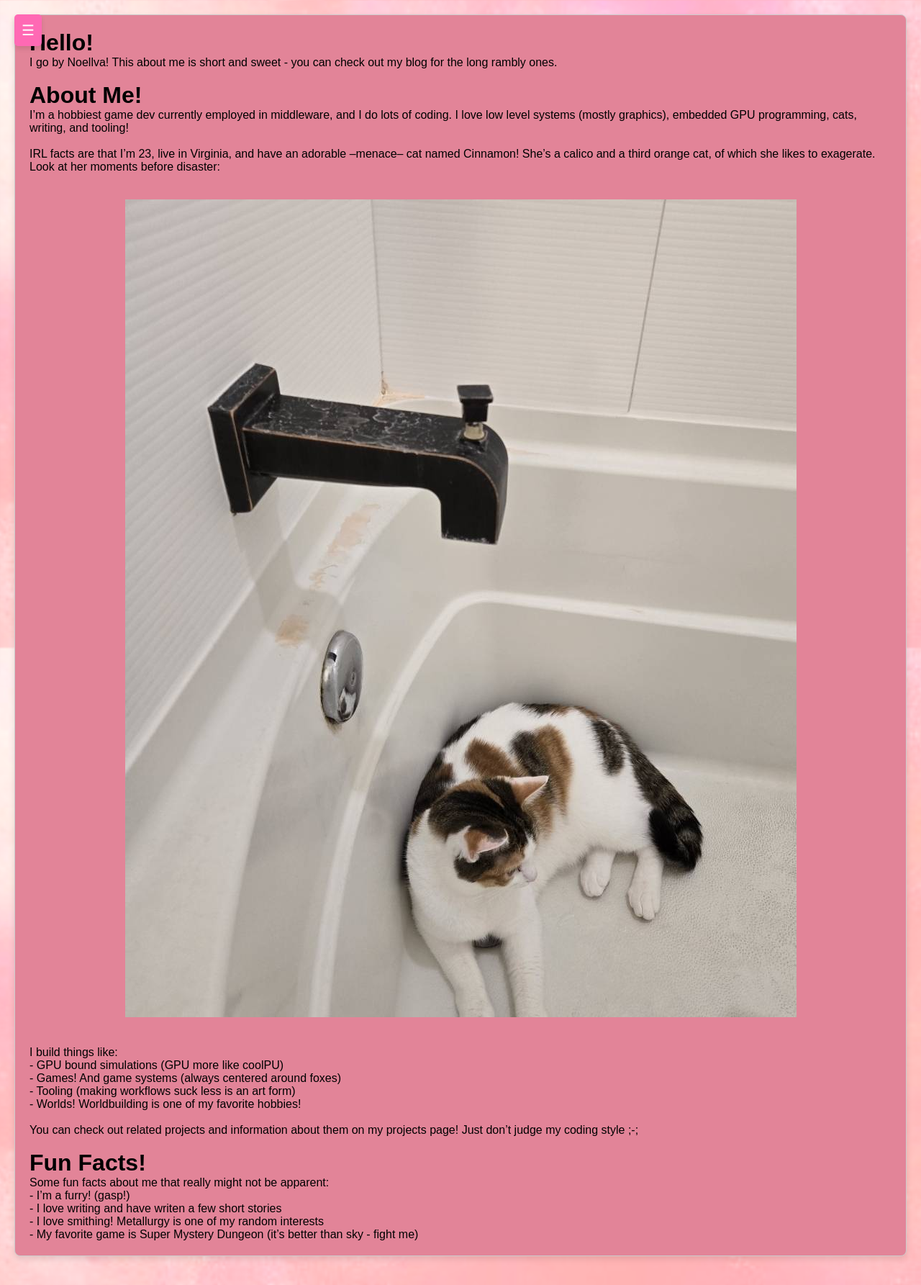
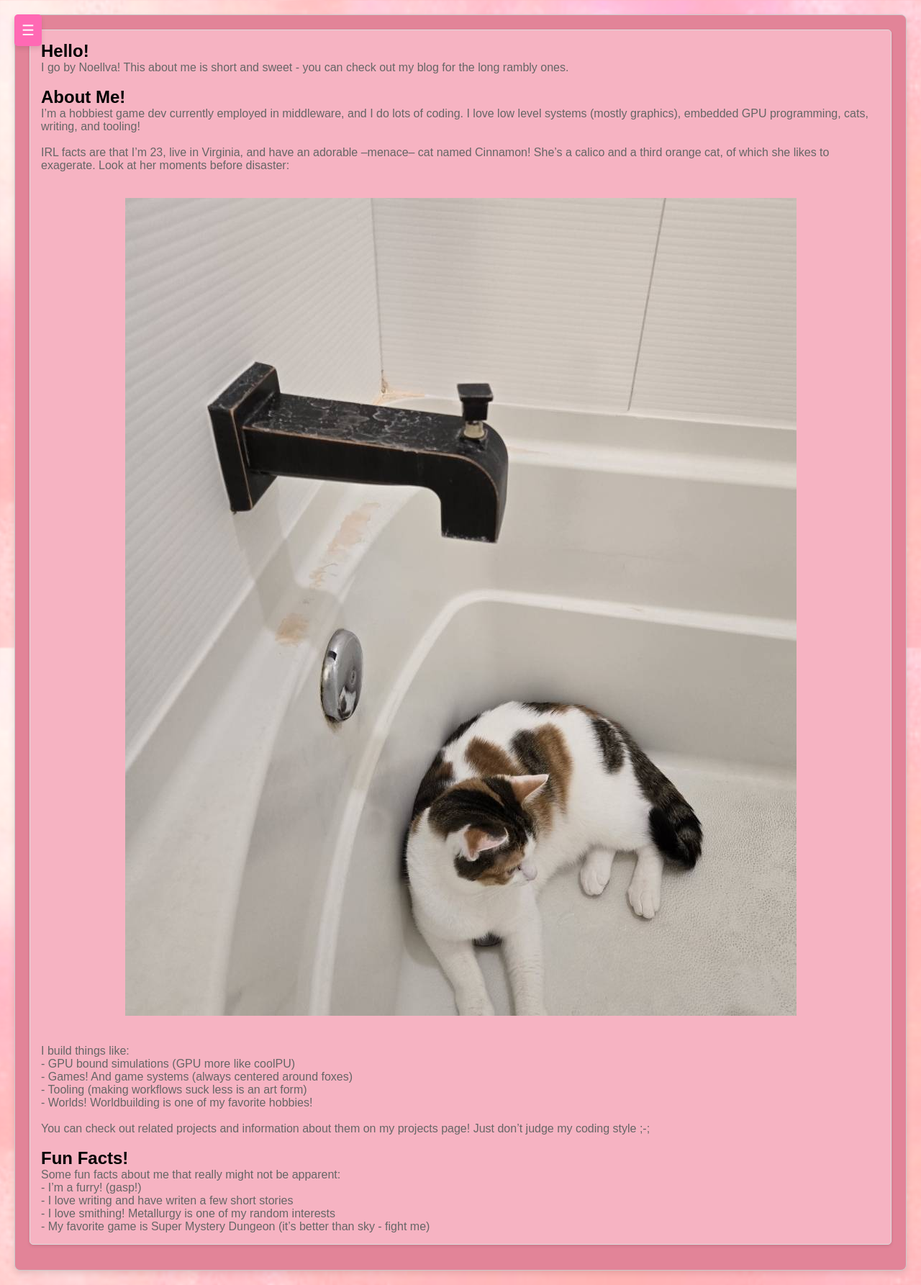
Before and after one commit to NocaToca/nocatoca.github.io, a Jekyll site: the page built from about.md, in a window 1280 px wide. Shown: the whole page at 72% size. Built offline with Jekyll 4.4.1, drawn with Linux system fonts in a browser that asks for light colours.

Commit message:
Updating website

```diff
--- a/_layouts/about.html
+++ b/_layouts/about.html
@@ -23,7 +23,9 @@
         </nav>
     </div>
     <div class="container posts">
-        {{content}}
+        <article class="post">
+            {{ content }}
+        </article>
     </div>
 </body>
 <script>
--- a/_layouts/home.html
+++ b/_layouts/home.html
@@ -24,7 +24,7 @@
     <div class="container">
         <img src="/images/profile_image.jpg" alt="Profile Image" class="profile-img">
         <h1>Noellva</h1>
-        <p>GPU Programmer and Middleware developer!</p>
+        <p>Game and Middleware developer, GPU enthusiast!</p>
     </div>
 </body>
 <script>
```
